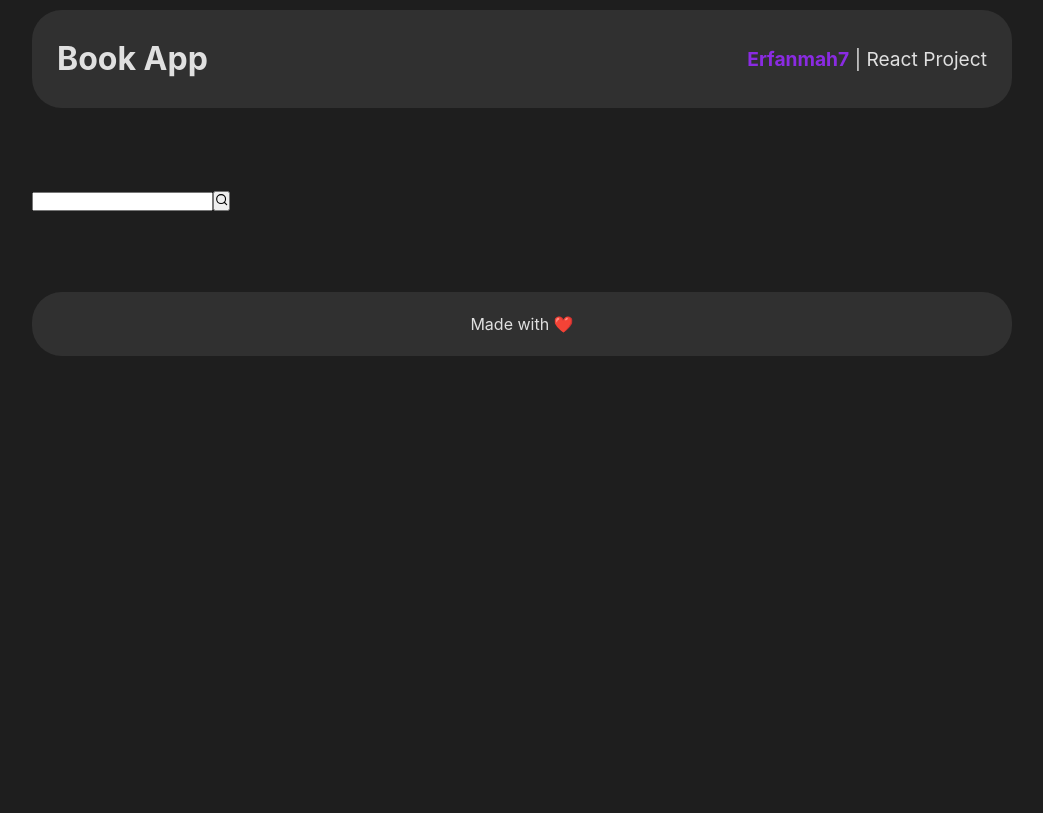
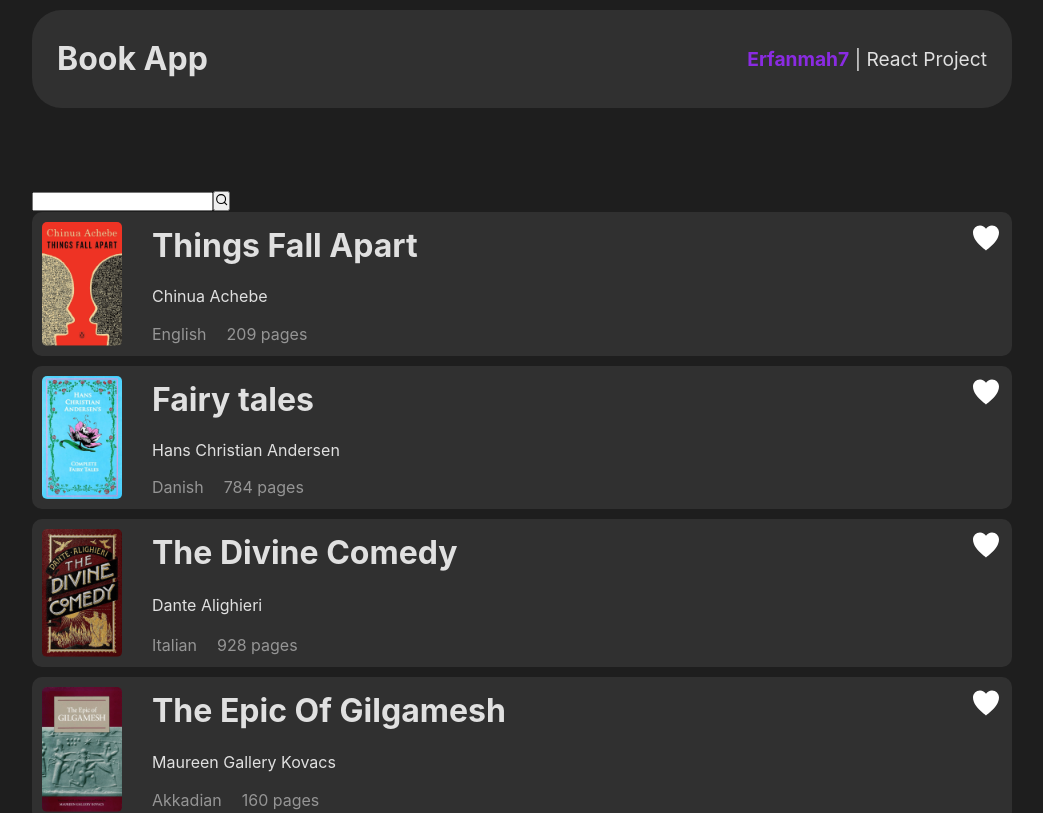
Before and after one commit to Erfanmah7/Book-App, a React (Vite) app: page / in a window 1280 px wide. Shown: the top 813 px of the page, without its empty margins (118-1161 px from the left). Built offline with nearby package versions, Linux system fonts and the light colour scheme.

Commit message:
Add search function

```diff
--- a/src/components/Books.jsx
+++ b/src/components/Books.jsx
@@ -7,7 +7,7 @@ import Search from "../components/Search";
 function Books() {
   const [liked, setLiked] = useState([]);
   const [search, setSearch] = useState([]);
-  const [books, setBooks] = useState([]);
+  const [books, setBooks] = useState(bookdata);
 
   const searchHandler = () => {
     if (search) {
```
